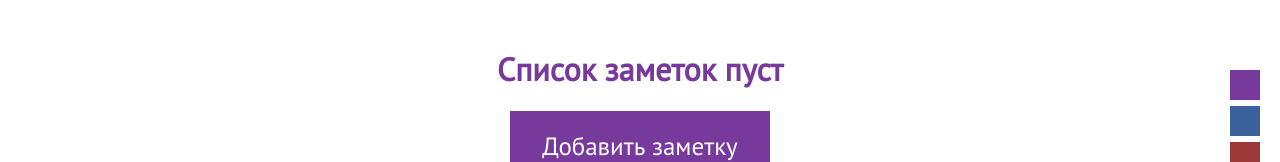
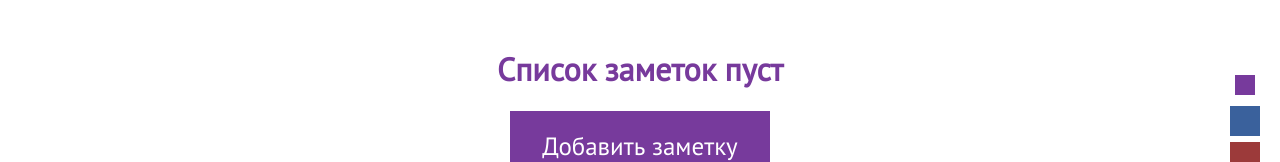
Before and after one commit to MiroslavGubenko/notemymind, a Vue app: page / in a window 1280 px wide. Shown: the part 296-458 px from the top of the page. Built offline with nearby package versions, Linux system fonts and the light colour scheme; the HTML template or start-up script is replaced by a standard one.

Commit message:
add active class to current theme

```diff
--- a/src/App.vue
+++ b/src/App.vue
@@ -8,7 +8,12 @@
     </div>
     <div class="color_piker">
       <ul v-for="(color, i) in colors" :key="i">
-        <li @click="SetTheme(color)" :style="{ backgroundColor: color }"></li>
+        <li @click="SetNewTheme(color)" :style="{ backgroundColor: color }">
+          <p
+            :class="{ active: current_theme == color }"
+            class="current_theme"
+          ></p>
+        </li>
       </ul>
     </div>
     <div class="container_center">
@@ -31,23 +36,26 @@ export default {
         "#FFA07A",
         "#778899",
       ],
+      current_theme: "",
     };
   },
   mounted() {
-    if (localStorage.getItem("theme")) {
-      document.documentElement.setAttribute(
-        "theme",
-        localStorage.getItem("theme")
-      );
-    } else {
-      console.log(localStorage.getItem("theme"));
-      localStorage.setItem("theme", "#773a9c");
-    }
+    this.SetTheme();
   },
   methods: {
-    SetTheme: function (color) {
+    SetNewTheme: function (color) {
+      this.current_theme = color;
       localStorage.setItem("theme", color);
       document.documentElement.setAttribute("theme", color);
+    },
+    SetTheme: function () {
+      this.current_theme = localStorage.getItem("theme");
+      if (this.current_theme) {
+        document.documentElement.setAttribute("theme", this.current_theme);
+      } else {
+        this.current_theme = "#773a9c";
+        localStorage.setItem("theme", this.current_theme);
+      }
     },
   },
 };
--- a/src/assets/style/app.scss
+++ b/src/assets/style/app.scss
@@ -47,6 +47,16 @@
             margin-top: -10px;
             padding: 0;
             cursor: pointer;
+
+            display: flex;
+            align-items: center;
+            justify-content: center;
+
+            .active.current_theme{
+                height: 20px;
+                width: 20px;
+                border: 5px solid white;
+            }
         }
     }
 }
```
